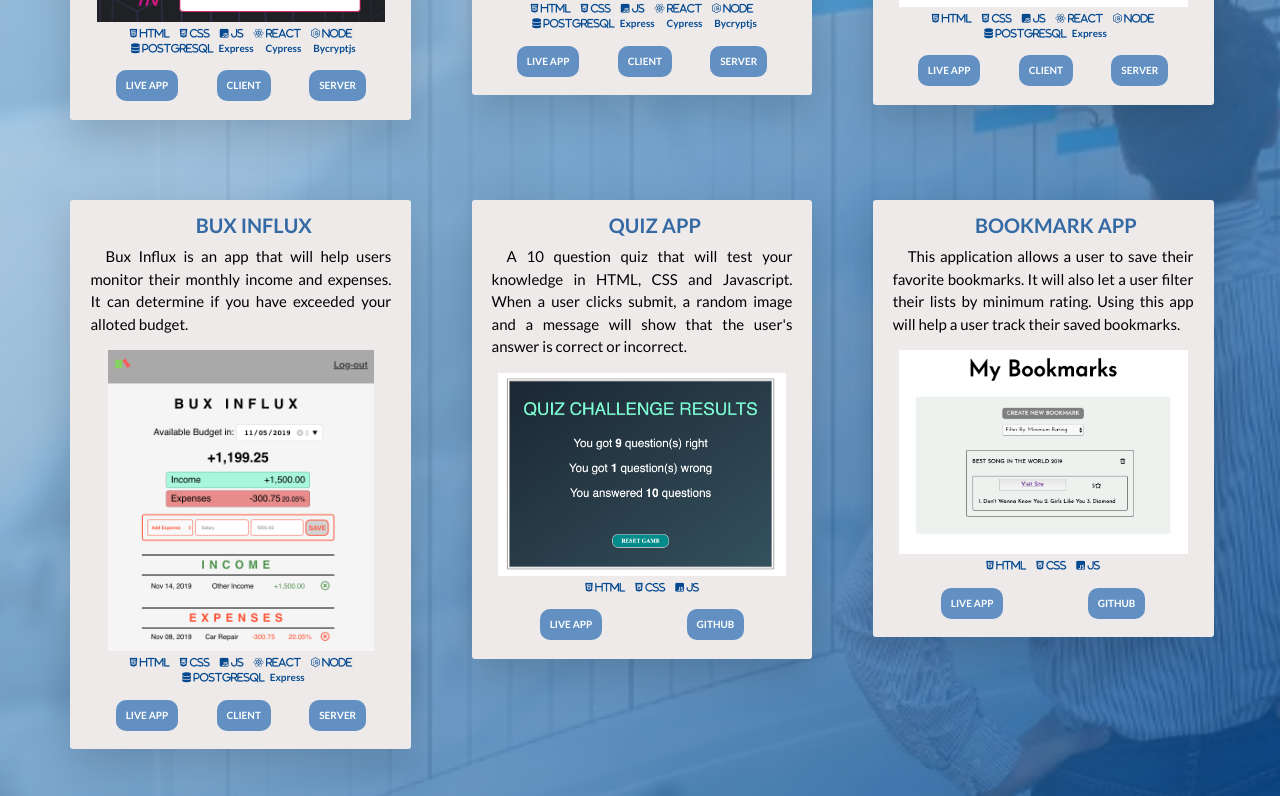
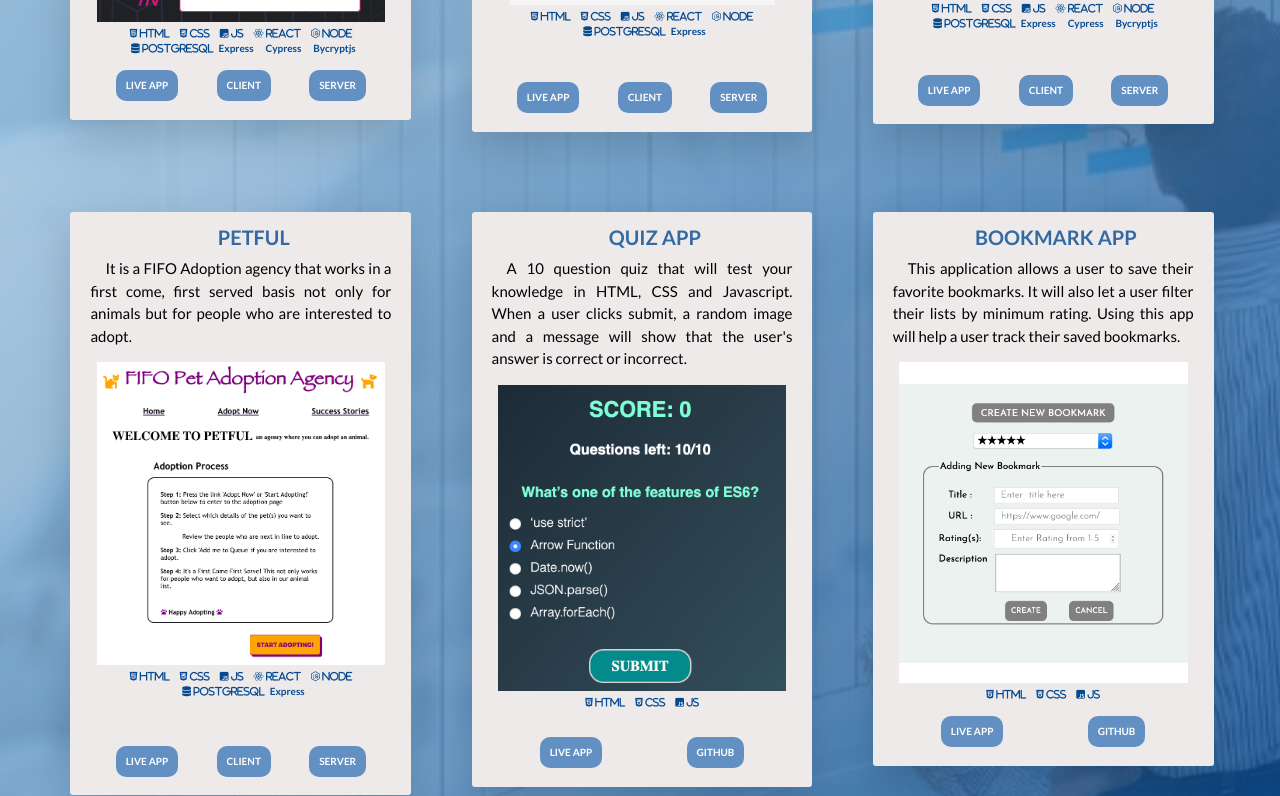
Before and after one commit to glaizawagner/portfolio, a website: page index.html in a window 1280 px wide. Shown: the part 2070-2866 px from the top of the page. Drawn offline with nearby package versions, Linux system fonts and the light colour scheme.

Commit message:
minor update

```diff
--- a/index.css
+++ b/index.css
@@ -667,6 +667,18 @@ i {
     .navi-items {
         width: 35%;
     }
+
+    .buxinlfux-proj {
+        padding-top: 5%;
+    }
+
+    .petful-proj {
+        padding-top: 4%;
+    }
+
+    .bookmark-proj {
+        padding-top: 2.3%;
+    }
 }
 
 @media only screen and (min-width: 56.25em) {
@@ -797,4 +809,20 @@ i {
         width: 27%;
     }
 
+    .buxinlfux-proj {
+        padding-top: 9%;
+    }
+
+    .spacedrep-proj {
+        padding-top: 9%;
+    }
+
+    .quiz-proj {
+        padding-top: 4%;
+    }
+
+    .petful-proj {
+        padding-top: 10%;
+    }
+
 }
--- a/index.html
+++ b/index.html
@@ -108,6 +108,25 @@
                             </div>
                     </div>
 
+                    <!-- Bux Influx -->
+                    <div class="col-1-of-2">
+                        <div class="project-box">
+                            <h4 class="heading-tertiary">Bux Influx</h4>
+                            <p class="project-box__text">
+                                  Bux Influx is an app that will help users monitor their monthly income and expenses. It can determine if you have exceeded your alloted budget.
+                            </p>
+                            <img src="./img/buxinflux.png" alt="logo" class="project__logo bux_logo">
+
+                            <div><i class="fab fa-html5" ><span class='techonology'> HTML</span></i><i class="fab fa-css3-alt"><span class='techonology'> CSS</span></i><i class="fab fa-js-square"><span class='techonology'> JS</span></i><i class="fab fa-react"><span class='techonology'> React</span></i><i class="fab fa-node-js"><span class='techonology'> Node</span></i><i class="fas fa-database"><span class='techonology'> PostgreSQL</span></i><span class="technology">Express </span></div>
+
+                            <div class="projects-tech buxinlfux-proj">
+                                <a href="https://glaiza-buxinflux-app.now.sh" class="btn btn-blue btn-animated" target="_blank">Live App</a>
+                                <a href="https://github.com/glaizawagner/bux-influx-client" class="btn btn-blue btn-animated" target="_blank">Client</a>
+                                <a href="https://github.com/glaizawagner/bux-influx-server" class="btn btn-blue btn-animated" target="_blank">Server</a>
+                            </div>
+                        </div>
+                    </div>
+
                     <!-- Spaced-Repetition-->
                     <div class="col-1-of-2">
                         <div class="project-box">
@@ -119,7 +138,7 @@
 
                             <div class = "spaced-icons"><i class="fab fa-html5" ><span class='techonology'> HTML</span></i><i class="fab fa-css3-alt"><span class='techonology'> CSS</span></i><i class="fab fa-js-square"><span class='techonology'> JS</span></i><i class="fab fa-react"><span class='techonology'> React</span></i><i class="fab fa-node-js"><span class='techonology'> Node</span></i><i class="fas fa-database"><span class='techonology'> PostgreSQL</span></i><span class="technology">Express Cypress Bycryptjs</span></div>
 
-                            <div class="projects-tech">
+                            <div class="projects-tech spacedrep-proj">
                                 <a href="https://gz-spaced-repetition-app.now.sh/" class="btn btn-blue btn-animated" target="_blank">Live App</a>
                                 <a href="https://github.com/thinkful-ei-heron/spaced-repetition_Zac-Glaiza_client" class="btn btn-blue btn-animated" target="_blank">Client</a>
                                 <a href="https://github.com/thinkful-ei-heron/spaced-repetition_Zac-Glaiza_server" class="btn btn-blue btn-animated" target="_blank">Server</a>
@@ -138,7 +157,7 @@
 
                             <div><i class="fab fa-html5" ><span class='techonology'> HTML</span></i><i class="fab fa-css3-alt"><span class='techonology'> CSS</span></i><i class="fab fa-js-square"><span class='techonology'> JS</span></i><i class="fab fa-react"><span class='techonology'> React</span></i><i class="fab fa-node-js"><span class='techonology'> Node</span></i><i class="fas fa-database"><span class='techonology'> PostgreSQL</span></i><span class="technology">Express </span></div>
 
-                            <div class="projects-tech">
+                            <div class="projects-tech petful-proj">
                                 <a href="https://petful-client-glaiza-wesley.now.sh/" class="btn btn-blue btn-animated" target="_blank">Live App</a>
                                 <a href="https://github.com/glaizawagner/petful-client" class="btn btn-blue btn-animated" target="_blank">Client</a>
                                 <a href="https://github.com/thinkful-ei-heron/Petful-server" class="btn btn-blue btn-animated" target="_blank">Server</a>
@@ -146,24 +165,7 @@
                         </div>
                     </div>
 
-                    <!-- Bux Influx -->
-                    <div class="col-1-of-2">
-                        <div class="project-box">
-                            <h4 class="heading-tertiary">Bux Influx</h4>
-                            <p class="project-box__text">
-                                  Bux Influx is an app that will help users monitor their monthly income and expenses. It can determine if you have exceeded your alloted budget.
-                            </p>
-                            <img src="./img/buxinflux.png" alt="logo" class="project__logo bux_logo">
 
-                            <div><i class="fab fa-html5" ><span class='techonology'> HTML</span></i><i class="fab fa-css3-alt"><span class='techonology'> CSS</span></i><i class="fab fa-js-square"><span class='techonology'> JS</span></i><i class="fab fa-react"><span class='techonology'> React</span></i><i class="fab fa-node-js"><span class='techonology'> Node</span></i><i class="fas fa-database"><span class='techonology'> PostgreSQL</span></i><span class="technology">Express </span></div>
-
-                            <div class="projects-tech">
-                                <a href="https://glaiza-buxinflux-app.now.sh" class="btn btn-blue btn-animated" target="_blank">Live App</a>
-                                <a href="https://github.com/glaizawagner/bux-influx-client" class="btn btn-blue btn-animated" target="_blank">Client</a>
-                                <a href="https://github.com/glaizawagner/bux-influx-server" class="btn btn-blue btn-animated" target="_blank">Server</a>
-                            </div>
-                        </div>
-                    </div>
 
                     <!-- Quiz App -->
                     <div class="col-1-of-2">
@@ -172,11 +174,11 @@
                             <p class="project-box__text">
                                     A 10 question quiz that will test your knowledge in HTML, CSS and Javascript. When a user clicks submit, a random image and a message will show that the user's answer is correct or incorrect.
                             </p>
-                            <img src="./img/quizap.png" alt="logo" class="project__logo quiz-logo">
+                            <img src="./img/quizjg.png" alt="logo" class="project__logo quiz-logo">
 
                             <div class = "quiz-icons"><i class="fab fa-html5"> HTML</i><i class="fab fa-css3-alt"> CSS</i><i class="fab fa-js-square"> JS</i></div>
 
-                            <div class="projects-tech">
+                            <div class="projects-tech quiz-proj">
                                 <a href="https://glaizawagner.github.io/Jonny-Glaiza-QuizGame/" class="btn btn-blue btn-animated" target="_blank">Live App</a>
                                 <a href="https://github.com/glaizawagner/Jonny-Glaiza-QuizGame" class="btn btn-blue btn-animated" target="_blank">Github</a>
                             </div>
@@ -185,16 +187,16 @@
 
                     <!-- Bookmark app -->
                     <div class="col-1-of-2">
-                            <div class="project-box">
+                            <div class="project-box bookmark-proj">
                                 <h4 class="heading-tertiary">Bookmark App</h4>
                                 <p class="project-box__text">
                                     This application allows a user to save their favorite bookmarks. It will also let a user filter their lists by minimum rating. Using this app will help a user track their saved bookmarks.
                                 </p>
-                                <img src="./img/bookmarks.png" alt="logo" class="project__logo bookmark-logo">
+                                <img src="./img/bookmarkg.png" alt="logo" class="project__logo bookmark-logo">
 
                                 <div class = "bookmark-icons"><i class="fab fa-html5"> HTML</i><i class="fab fa-css3-alt"> CSS</i><i class="fab fa-js-square"> JS</i></div>
 
-                                <div class="projects-tech">
+                                <div class="projects-tech bookmark-proj">
                                     <a href="https://thinkful-ei-heron.github.io/glaiza-bookmark-app/" class="btn btn-blue btn-animated" target="_blank">Live App</a>
                                     <a href="https://github.com/thinkful-ei-heron/glaiza-bookmark-app" class="btn btn-blue btn-animated" target="_blank">Github</a>
                                 </div>
```
Also changed, not shown: img/bookmarkg.png (added), img/quizjg.png (added), 1 other file.
